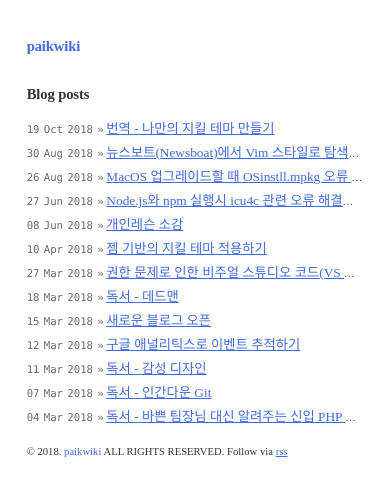
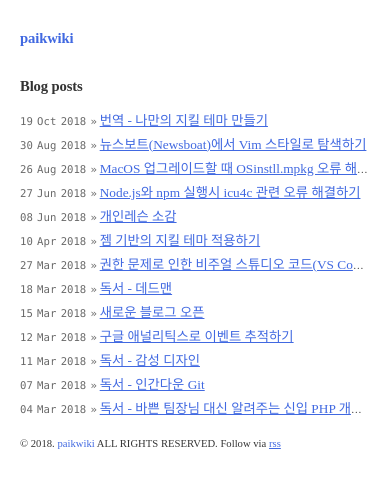
Before and after one commit to paikwiki/paikwiki.github.io, a Jekyll site: the page built from index.html, in a window 390 px wide. Shown: the top 496 px of the page. Built offline with Jekyll 4.4.1, drawn with Linux system fonts in a browser that asks for light colours; some web fonts are replaced.

Commit message:
Edit style for mobile

```diff
--- a/_sass/basic.scss
+++ b/_sass/basic.scss
@@ -10,6 +10,11 @@ img { border: 0; }
 /* HTML Elements */
 body {
   margin: 2rem 1rem;
+}
+@media all and (max-width: 480px){
+  body {
+    margin: 1.4rem 0.5rem;
+  }
 }
 
 h1 {
```
